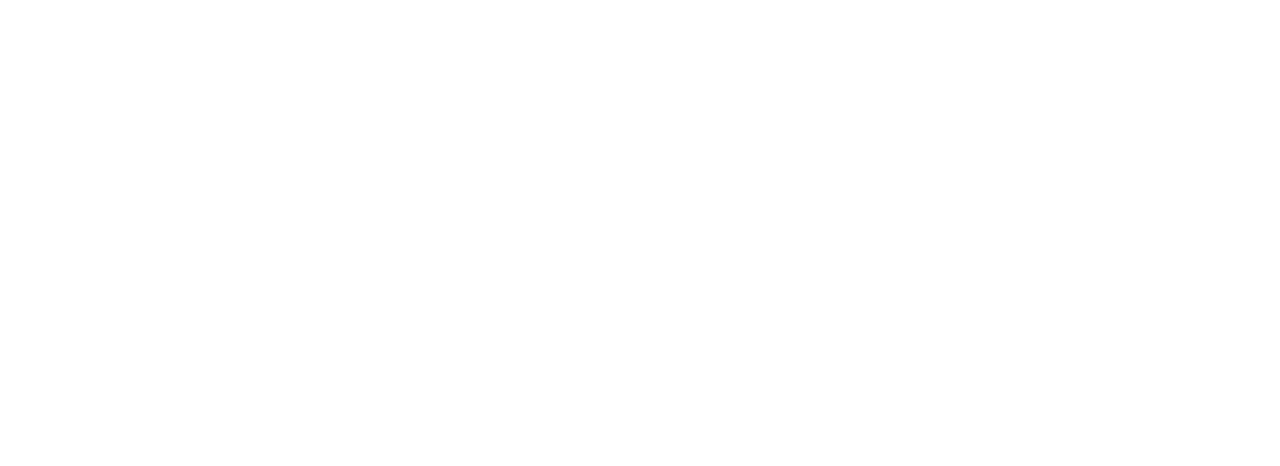
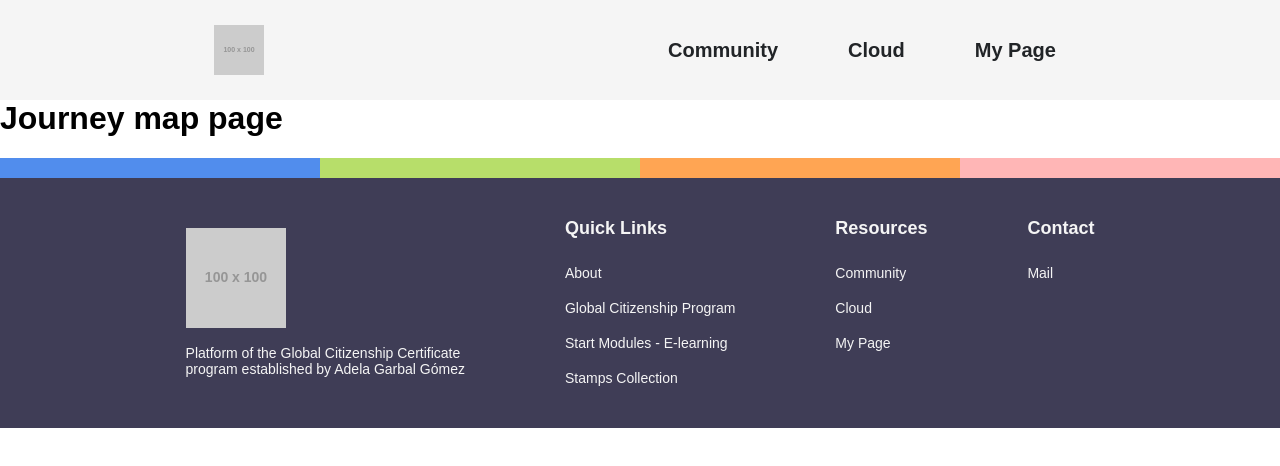
Before and after one commit to titouandeschanels/GlobalCitizenship, a React (Create React App) app in the folder gccapp/: page /journey in a window 1280 px wide. Before the commit this address had no page. Shown: the top 466 px of the page. Built offline with nearby package versions, Linux system fonts and the light colour scheme; the HTML template or start-up script is replaced by a standard one.

Commit message:
Add Global Citizenship Certificate page and routes

```diff
--- a/gccapp/public/index.html
+++ b/gccapp/public/index.html
@@ -7,7 +7,7 @@
     <meta name="theme-color" content="#000000" />
     <meta
       name="description"
-      content="Web site created using create-react-app"
+      content="Web app for the Global Citizenship Certificate"
     />
     <link rel="apple-touch-icon" href="%PUBLIC_URL%/logo192.png" />
     <!--
@@ -24,7 +24,7 @@
       work correctly both with client-side routing and a non-root public URL.
       Learn how to configure a non-root public URL by running `npm run build`.
     -->
-    <title>React App</title>
+    <title> Global Citizenship Certificate </title>
   </head>
   <body>
     <noscript>You need to enable JavaScript to run this app.</noscript>
--- a/gccapp/src/App.tsx
+++ b/gccapp/src/App.tsx
@@ -1,11 +1,13 @@
 import { Routes, Route, BrowserRouter as Router } from "react-router-dom";
 import Home from "./pages/home";
+import Journey from "./pages/journey";
 
 function App() {
   return (
     <Router>
       <Routes>
         <Route path="/" element={<Home />} />
+        <Route path="/journey" element={<Journey />} />
       </Routes>
     </Router>
 
--- /dev/null
+++ b/gccapp/src/pages/journey.tsx
@@ -0,0 +1,15 @@
+import Page from "./page";
+
+interface JourneyProps {
+
+}
+
+const Journey: React.FC<JourneyProps> = () => {
+    return (
+        <Page>
+            <h1>Journey map page</h1>
+        </Page>
+    );
+}
+
+export default Journey;
```
